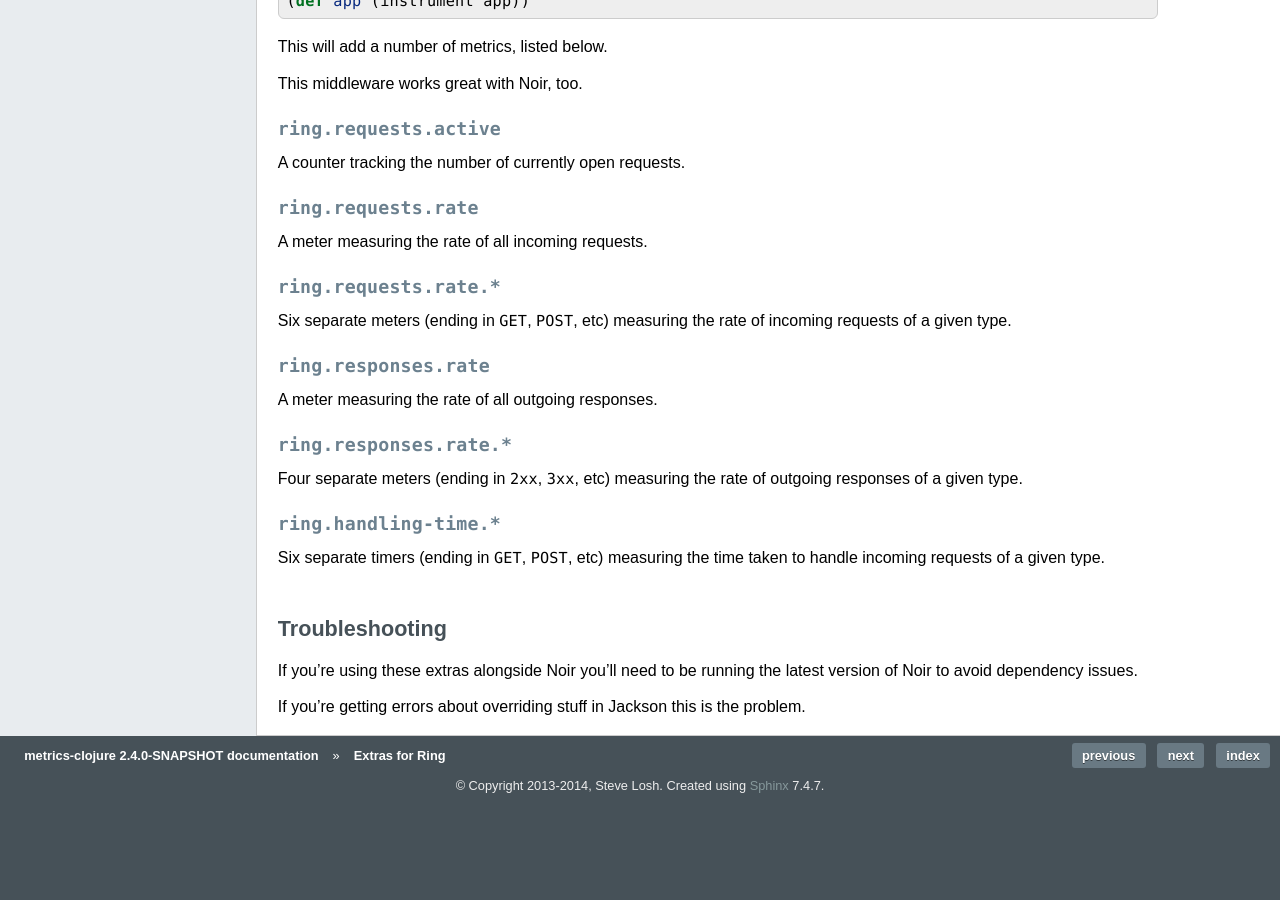
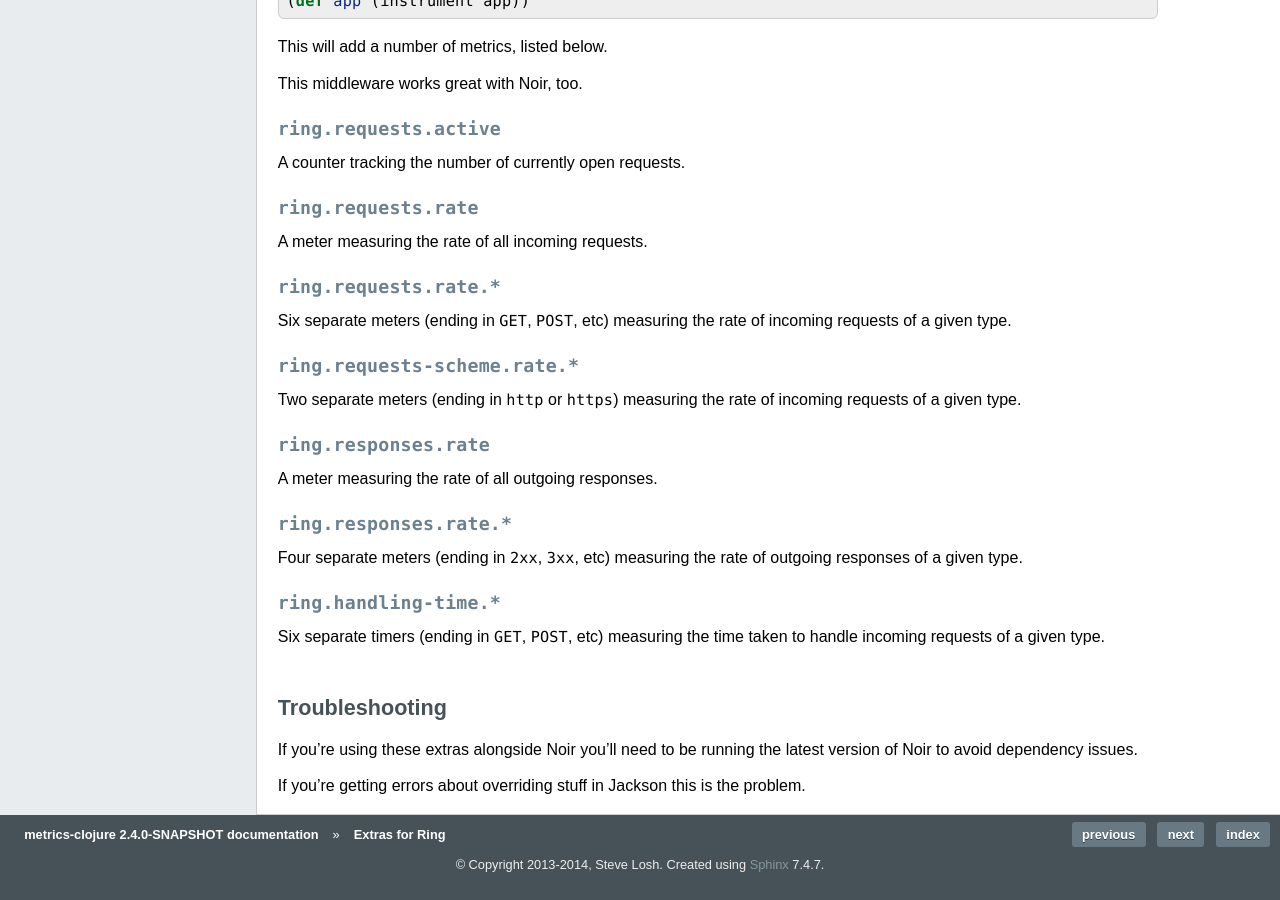
Before and after one commit to clj-commons/metrics-clojure, a Sphinx documentation site: the page built from docs/source/ring.rst, in a window 1280 px wide and 900 px high, scrolled down 1383 px. Built offline with Sphinx 7.4.7, drawn with Linux system fonts in a browser that asks for light colours; before the commit the page ends 2204 px from its top, so only the background shows below that; some of the changed text lies outside the part shown.

Commit message:
Added http/https scheme metric.

```diff
--- a/docs/source/ring.rst
+++ b/docs/source/ring.rst
@@ -91,6 +91,12 @@ A meter measuring the rate of all incoming requests.
 Six separate meters (ending in ``GET``, ``POST``, etc) measuring the rate of
 incoming requests of a given type.
 
+``ring.requests-scheme.rate.*``
+~~~~~~~~~~~~~~~~~~~~~~~~~~~~~~~
+
+Two separate meters (ending in ``http`` or ``https``) measuring the
+rate of incoming requests of a given type.
+
 ``ring.responses.rate``
 ~~~~~~~~~~~~~~~~~~~~~~~
 
```
Also changed, not shown: 1 other file.
